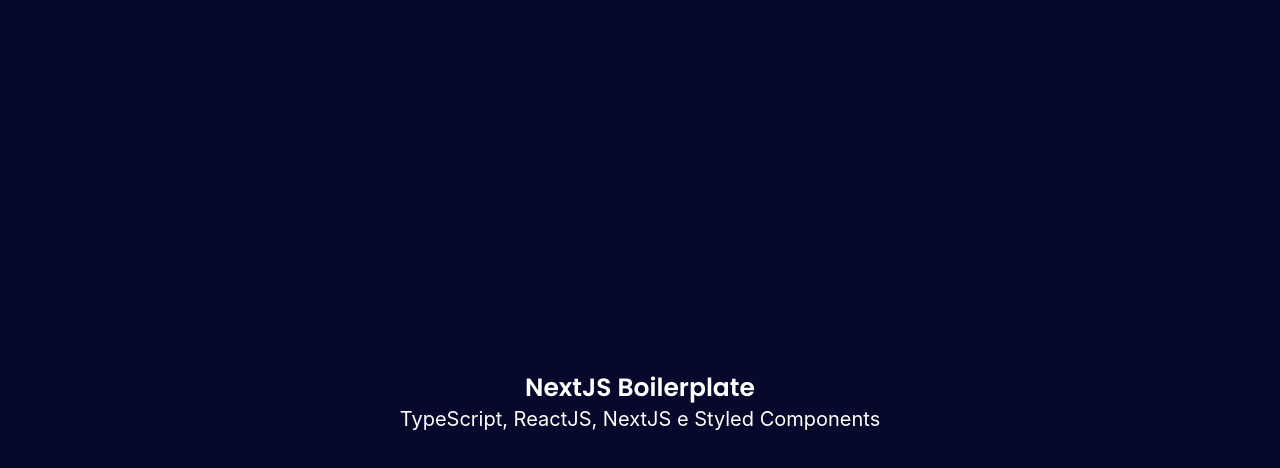
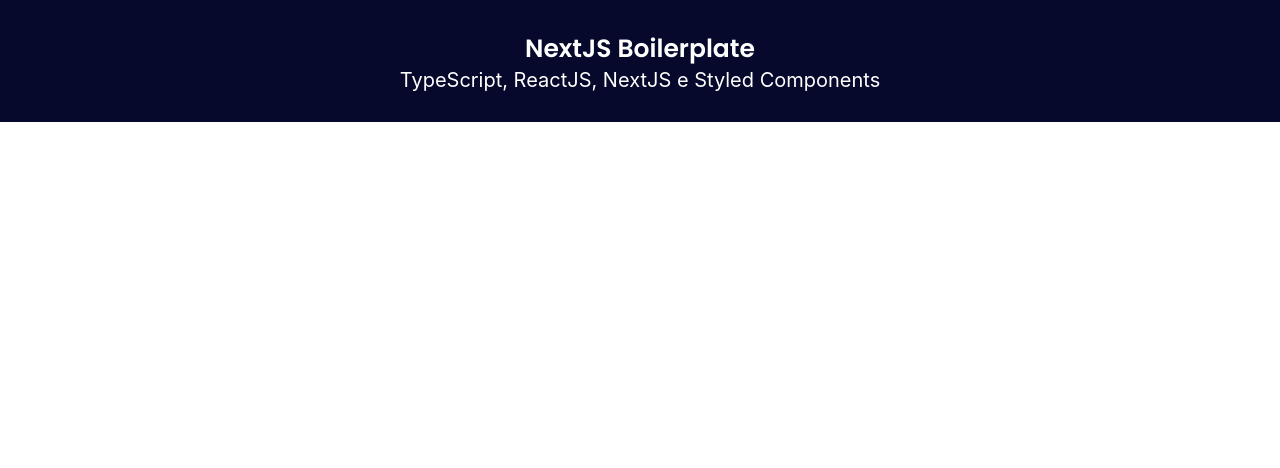
Before and after one commit to gaoliveira21/wongames-client, a Next.js app: page / in a window 1280 px wide. Shown: the top 468 px of the page. Built offline with nearby package versions, Linux system fonts and the light colour scheme; a web font is replaced by a local one.

Commit message:
feat: add theme

```diff
--- a/src/pages/_app.tsx
+++ b/src/pages/_app.tsx
@@ -1,11 +1,13 @@
 import { AppProps } from 'next/app'
 import Head from 'next/head'
+import { ThemeProvider } from 'styled-components'
 
 import { GlobalStyles } from 'styles/global'
+import theme from 'styles/theme'
 
 export default function App({ Component, pageProps }: AppProps) {
   return (
-    <>
+    <ThemeProvider theme={theme}>
       <Head>
         <title>React Avançado - Boilerplate</title>
         <link rel="shortcut icon" href="/img/icon-512.png" />
@@ -18,6 +20,6 @@
       </Head>
       <GlobalStyles />
       <Component {...pageProps} />
-    </>
+    </ThemeProvider>
   )
 }
--- a/src/styles/global.ts
+++ b/src/styles/global.ts
@@ -1,7 +1,7 @@
-import { createGlobalStyle } from 'styled-components'
+import { createGlobalStyle, css } from 'styled-components'
 
 export const GlobalStyles = createGlobalStyle`
-  @font-face {
+    @font-face {
     font-family: 'Poppins';
     font-style: normal;
     font-weight: 300;
@@ -35,16 +35,13 @@
     -webkit-font-smoothing: antialiased;
     -moz-osx-font-smoothing: grayscale;
   }
+  ${({ theme }) => css`
+    html {
+      font-size: 62.5%;
+    }
 
-  html {
-    font-size: 62.5%;
-  }
-
-  html, body, #__next {
-    height: 100%;
-  }
-
-  body {
-    font-family: 'Poppins', ---apple-system, BlinkMacSystemFont, 'Segoe UI', Roboto, Oxygen, Ubuntu, Cantarell, 'Open Sans', 'Helvetica Neue', sans-serif
-  }
+    body {
+      font-family: ${theme.font.family};
+    }
+  `}
 `
--- /dev/null
+++ b/src/styles/theme.ts
@@ -0,0 +1,50 @@
+export default {
+  grid: {
+    container: '130rem',
+    gutter: '3.2rem'
+  },
+  border: {
+    radius: '0.4rem'
+  },
+  font: {
+    family:
+      "Poppins, -apple-system, BlinkMacSystemFont, 'Segoe UI', Roboto, Oxygen, Ubuntu, Cantarell, 'Open Sans', 'Helvetica Neue', sans-serif",
+    light: 300,
+    normal: 400,
+    bold: 600,
+    sizes: {
+      xsmall: '1.2rem',
+      small: '1.4rem',
+      medium: '1.6rem',
+      large: '1.8rem',
+      xlarge: '2.0rem',
+      xxlarge: '2.8rem'
+    }
+  },
+  colors: {
+    primary: '#F231A5',
+    secondary: '#3CD3C1',
+    mainBg: '#06092B',
+    white: '#FAFAFA',
+    black: '#030517',
+    lightGray: '#EAEAEA',
+    gray: '#8F8F8F',
+    darkGray: '#2E2F42'
+  },
+  spacings: {
+    xxsmall: '0.8rem',
+    xsmall: '1.6rem',
+    small: '2.4rem',
+    medium: '3.2rem',
+    large: '4.0rem',
+    xlarge: '4.8rem',
+    xxlarge: '5.6rem'
+  },
+  layers: {
+    base: 10,
+    menu: 20,
+    overlay: 30,
+    modal: 40,
+    alwaysOnTop: 50
+  }
+}
--- /dev/null
+++ b/theme.d.ts
@@ -0,0 +1,9 @@
+/* eslint-disable @typescript-eslint/no-empty-interface */
+import 'styled-components'
+import theme from 'styles/theme'
+
+type Theme = typeof theme
+
+declare module 'styled-components' {
+  export interface DefaultTheme extends Theme {}
+}
```
Also changed, not shown: 1 other file (tests, documents, lock files or other folders).
